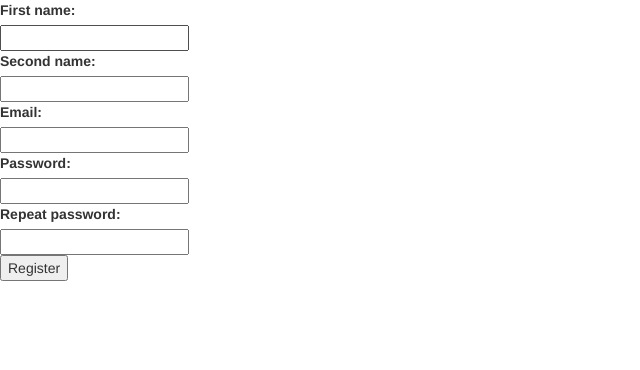
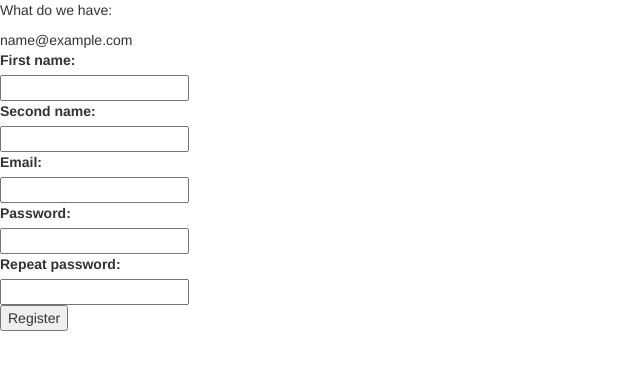
Before and after one commit to iaramer/secretsanta, a Django app: page /signup in a window 1280 px wide. Shown: the top 370 px of the page, without its empty margins (0-640 px from the left). Run offline with Django 3.2, Linux system fonts and the light colour scheme; tables that the repository leaves empty hold one stand-in row (values such as "Sample post"); some libraries are stand-ins or nearby versions.

Commit message:
Added signup form for showing it on page

```diff
--- a/core/templates/core/login.html
+++ b/core/templates/core/login.html
@@ -1,7 +1,7 @@
 {% extends "core/wrapper.html" %}
 
 {% block content %}
-    <form>
+    <form method="POST">
         <label for="email-id">Email:</label><br>
         <input type="email" id="email-id" name="username"><br>
         <label for="pwd">Password:</label><br>
--- a/core/templates/core/signup.html
+++ b/core/templates/core/signup.html
@@ -1,17 +1,24 @@
 {% extends "core/wrapper.html" %}
 
 {% block content %}
-    <form>
+
+    <p>What do we have:</p>
+    {% for user in users %}
+        {{ user }}<br>
+    {% endfor %}
+
+    <form method="POST">
+        {% csrf_token %}
         <label for="fname">First name:</label><br>
         <input type="text" id="fname" name="fname"><br>
         <label for="sname">Second name:</label><br>
         <input type="text" id="sname" name="sname"><br>
         <label for="eml">Email:</label><br>
-        <input type="email" id="eml" name="username"><br>
+        <input type="email" id="eml" name="eml"><br>
         <label for="pwd">Password:</label><br>
         <input type="password" id="pwd" name="pwd"><br>
         <label for="rpwd">Repeat password:</label><br>
-        <input type="password" id="rpwd" name="pwd"><br>
+        <input type="password" id="rpwd" name="rpwd"><br>
         <input type="submit" value="Register">
     </form>
 {% endblock %}
--- a/core/views.py
+++ b/core/views.py
@@ -1,4 +1,6 @@
 from django.shortcuts import render
+
+from core.models import User
 
 
 def home(request):
@@ -10,7 +12,19 @@ def welcome(request):
 
 
 def signup(request):
-    return render(request, 'core/signup.html')
+    users = User.objects.all()
+
+    if request.method == 'POST':
+        user = User()
+        user.first_name = request.POST.get('fname')
+        user.second_name = request.POST.get('sname')
+        user.email = request.POST.get('eml')
+        user.password = request.POST.get('pwd')
+        user.save()
+
+        request.method = 'GET'
+
+    return render(request, 'core/signup.html', {'users': users})
 
 
 def login(request):
```
